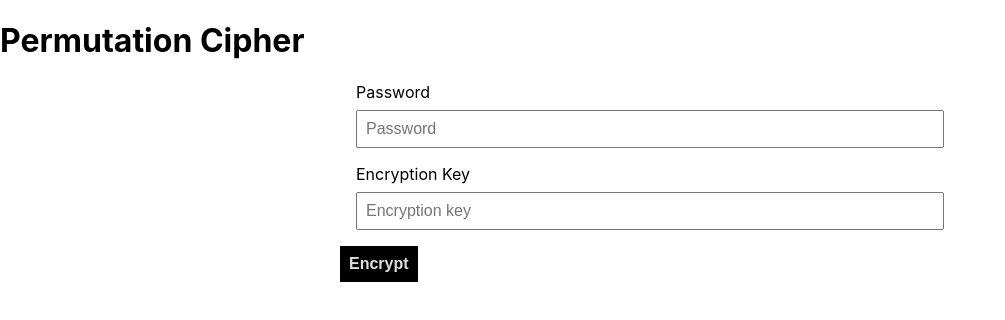
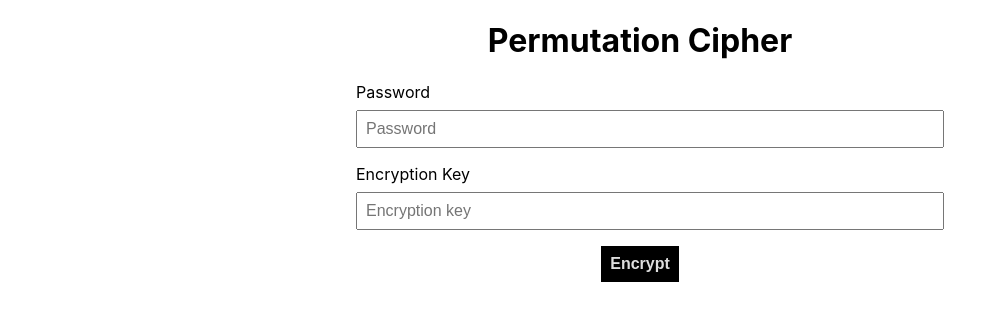
Before and after one commit to DarthVanger/permutation-cipher, a React (Create React App) app: page / in a window 1280 px wide. Shown: the top 320 px of the page, without its empty margins (0-1005 px from the left). Built offline with nearby package versions, Linux system fonts and the light colour scheme.

Commit message:
Fix broken styles

```diff
--- a/src/CipherPage/CipherForm.css
+++ b/src/CipherPage/CipherForm.css
@@ -1,5 +1,9 @@
 .cipher-form {
   max-width: 600px;
+  margin: auto;
+}
+.cipher-form button[type="submit"] {
+  display: block;
   margin: auto;
 }
 .request-failed-message {
@@ -8,6 +12,7 @@
 }
 .encrypted-password-block {
   margin-top: 4em;
+  text-align: center;
 }
 .encrypted-password {
   font-size: 2em;
--- a/src/CipherPage/CipherForm.js
+++ b/src/CipherPage/CipherForm.js
@@ -1,10 +1,10 @@
 import { useState, useEffect, useMemo } from 'react';
-import './CipherForm.css';
 import TextField from './TextField';
 import Button from './Button';
 import { encryptPasswordRequest } from './api';
 import { validatePassword, validateEncryptionKey } from './cipherFormValidators';
 import { saveCipherFormState, loadCipherFormState } from './cipherFormLocalStorage';
+import './CipherForm.css';
 
 const CipherForm = () => {
   const [password, setPassword] = useState('');
--- a/src/CipherPage/TextField.css
+++ b/src/CipherPage/TextField.css
@@ -1,6 +1,5 @@
 .text-field {
   margin: 1em;
-  text-align: left;
 }
 
 .text-field-label {
--- a/src/index.css
+++ b/src/index.css
@@ -11,3 +11,7 @@ code {
   font-family: source-code-pro, Menlo, Monaco, Consolas, 'Courier New',
     monospace;
 }
+
+h1 {
+  text-align: center;
+}
```
